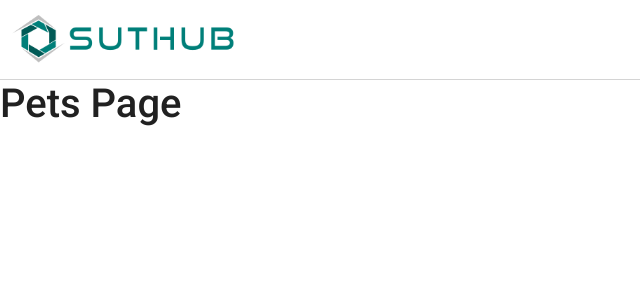
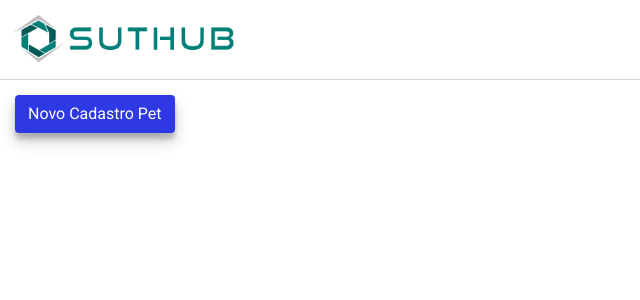
Before and after one commit to gilsonrusso/suthub-challenge-frontend-vuejs, a Vue app: page /pets in a window 1280 px wide. Shown: the top 300 px of the page, without its empty margins (0-640 px from the left). Built offline with nearby package versions, Linux system fonts and the light colour scheme.

Commit message:
creating page pets

```diff
--- a/src/pages/Pets.vue
+++ b/src/pages/Pets.vue
@@ -1,12 +1,81 @@
 <template>
-  <h1>Pets Page</h1>
+  <div>
+    <div class="menu">
+      <button @click="showModal = !showModal" class="btn">
+        Novo Cadastro Pet
+      </button>
+    </div>
+    <Modal
+      v-if="showModal"
+      :data="pet"
+      @save="create"
+      @cancel="cancel"
+      :typeOf="typeOfPet"
+      :breeds="pet.typeOf === 'Gato' ? catBreeds : dogBreeds"
+    />
+  </div>
 </template>
 
 <script>
+import Modal from "../components/Modal";
 export default {
   name: "pets-page",
+  components: { Modal },
+  data() {
+    return {
+      showModal: false,
+      pet: {
+        name: "",
+        birthDate: "",
+        cpf: "",
+        income:"1000,00",
+        address: {
+          zipCode: "",
+          street: "",
+          district: "",
+          city: "",
+          state: ""
+        }
+      },
+      listPets: [],
+      typeOfPet: ["Cão", "Gato"],
+      dogBreeds: [
+        "Pastor-alemão",
+        "Buldogue",
+        "Labrador",
+        "Poodle",
+        "Maltês",
+        "Outro",
+      ],
+      catBreeds: ["Siamês", "Ragdoll", "Persa", "Bombaim", "Angorá", "Outro"],
+    };
+  },
+  methods: {
+    create() {
+      console.log(this.pet);
+      this.listPets.push(this.pet);
+      this.showModal = false;
+    },
+    cancel() {
+      (this.pet = {}), (this.showModal = false);
+    },
+  },
 };
 </script>
 
-<style>
+<style scoped>
+.menu {
+  margin-top: 15px;
+  margin-left: 15px;
+}
+.btn {
+  box-shadow: 0 8px 16px 0 rgba(0, 0, 0, 0.2), 0 6px 5px 0 rgba(0, 0, 0, 0.19);
+  background-color: var(--second-color);
+  color: #ffffff;
+  transition: all 0.1s ease;
+}
+
+.btn:hover {
+  opacity: 90%;
+}
 </style>
```
